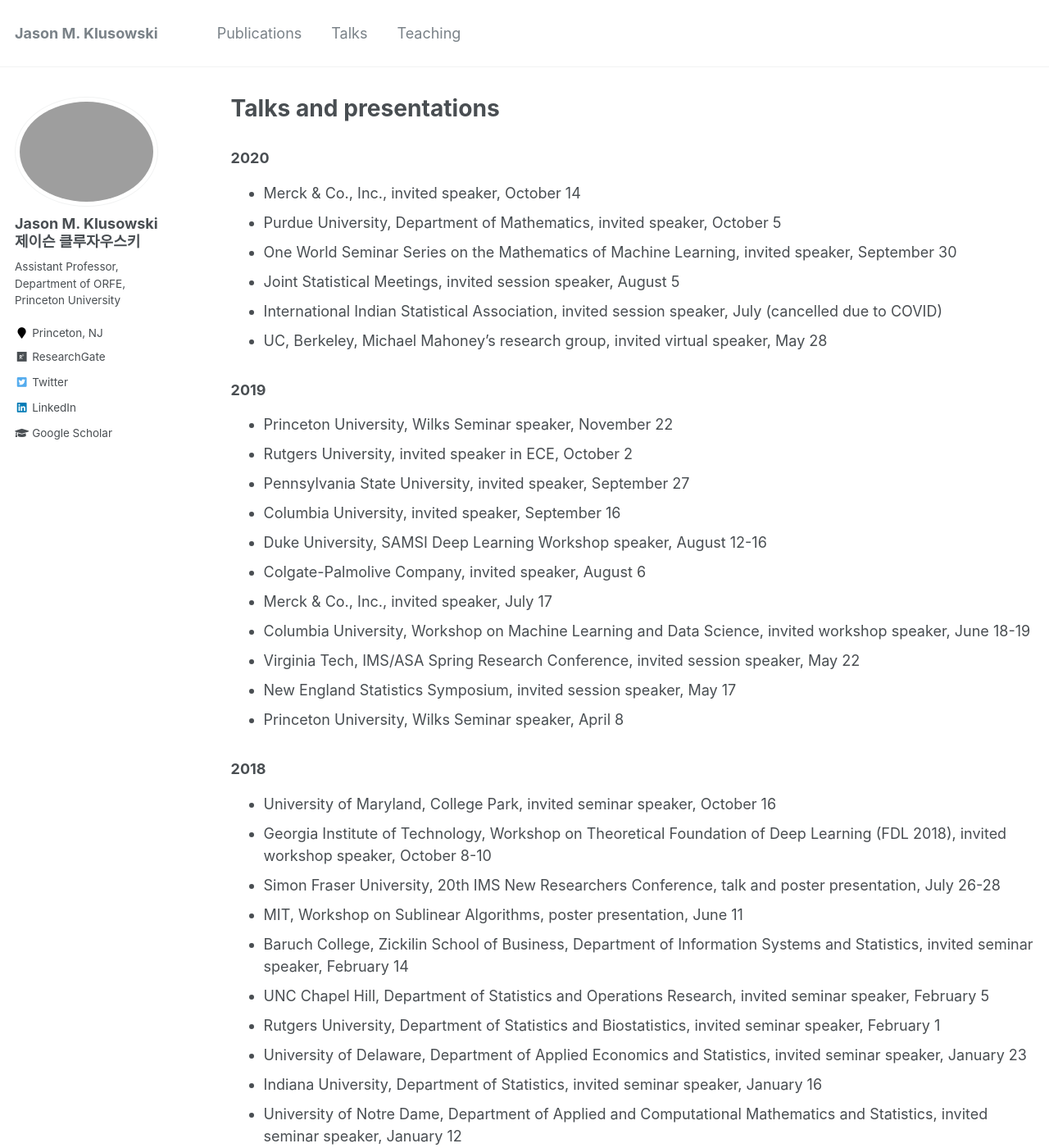
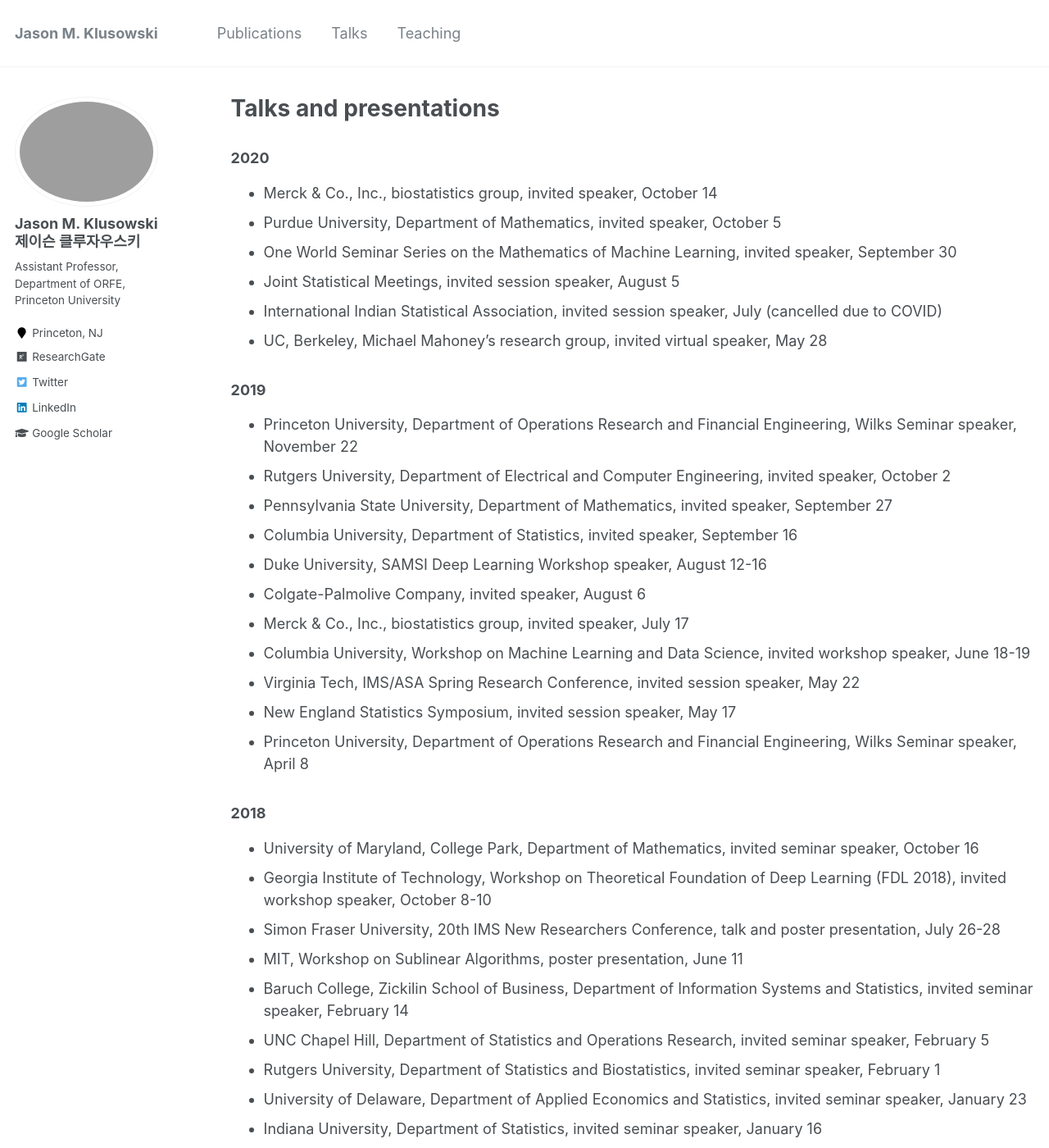
Before and after one commit to jasonklusowski/jasonklusowski.github.io, a Jekyll site: the page built from _pages/talks.md, in a window 1280 px wide and 1400 px high. Shown: the whole window at 82% size. Built offline with Jekyll 4.4.1, drawn with Linux system fonts in a browser that asks for light colours.

Commit message:
Update talks.md

```diff
--- a/_pages/talks.md
+++ b/_pages/talks.md
@@ -6,7 +6,7 @@ author_profile: true
 ---
 
 ### 2020
-* Merck & Co., Inc., invited speaker, October 14
+* Merck & Co., Inc., biostatistics group, invited speaker, October 14
 * Purdue University, Department of Mathematics, invited speaker, October 5
 * One World Seminar Series on the Mathematics of Machine Learning, invited speaker, September 30
 * Joint Statistical Meetings, invited session speaker, August 5
@@ -14,20 +14,20 @@ author_profile: true
 * UC, Berkeley, Michael Mahoney's research group, invited virtual speaker, May 28
 
 ### 2019
-* Princeton University, Wilks Seminar speaker, November 22
-* Rutgers University, invited speaker in ECE, October 2
-* Pennsylvania State University, invited speaker, September 27
-* Columbia University, invited speaker, September 16
+* Princeton University, Department of Operations Research and Financial Engineering, Wilks Seminar speaker, November 22
+* Rutgers University, Department of Electrical and Computer Engineering, invited speaker, October 2
+* Pennsylvania State University, Department of Mathematics, invited speaker, September 27
+* Columbia University, Department of Statistics, invited speaker, September 16
 * Duke University, SAMSI Deep Learning Workshop speaker, August 12-16
 * Colgate-Palmolive Company, invited speaker, August 6
-* Merck & Co., Inc., invited speaker, July 17
+* Merck & Co., Inc., biostatistics group, invited speaker, July 17
 * Columbia University, Workshop on Machine Learning and Data Science, invited workshop speaker, June 18-19
 * Virginia Tech, IMS/ASA Spring Research Conference, invited session speaker, May 22
 * New England Statistics Symposium, invited session speaker, May 17
-* Princeton University, Wilks Seminar speaker, April 8
+* Princeton University, Department of Operations Research and Financial Engineering, Wilks Seminar speaker, April 8
 
 ### 2018
-* University of Maryland, College Park, invited seminar speaker, October 16
+* University of Maryland, College Park, Department of Mathematics, invited seminar speaker, October 16
 * Georgia Institute of Technology, Workshop on Theoretical Foundation of Deep Learning (FDL 2018), invited workshop speaker, October 8-10
 * Simon Fraser University, 20th IMS New Researchers Conference, talk and poster presentation, July 26-28
 * MIT, Workshop on Sublinear Algorithms, poster presentation, June 11
```
